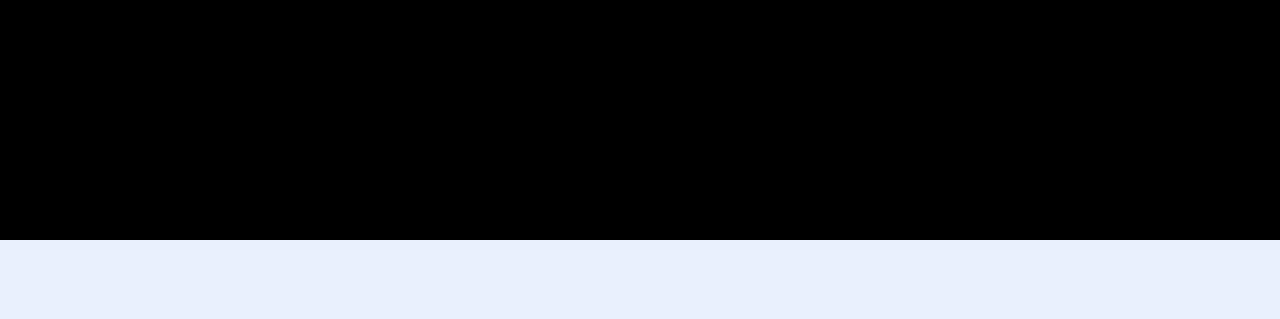
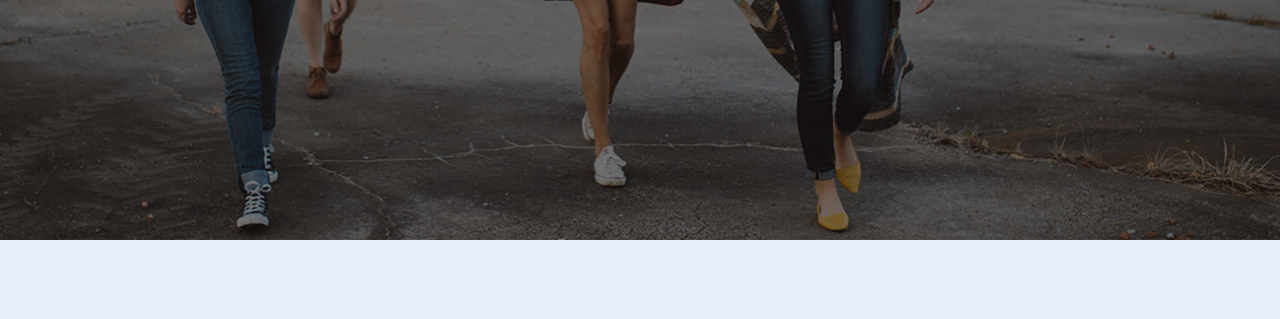
Before and after one commit to OlgaM88/goit-fe-course, a plain HTML site: page html-css/modul5/index.html in a window 1280 px wide. Shown: the part 446-765 px from the top of the page. Drawn offline with nearby package versions, Linux system fonts and the light colour scheme.

Commit message:
second commit

```diff
--- a/html-css/modul5/index.html
+++ b/html-css/modul5/index.html
@@ -44,7 +44,7 @@
         <section class="slider">
             <ul class="slides">
                 <li class="slides-item">
-                    <img class="slides-image" src="../modul 5/images/slide.jpg" alt="slide1">
+                    <img class="slides-image" src="../modul5/images/slide.jpg" alt="slide1">
                     <div class="slides-content">
                         <h2 class="slides-title">Affordable Paris Tour</h2>
                         <h3>City Tours/Tours tickets/Tours guide</h3>
```
